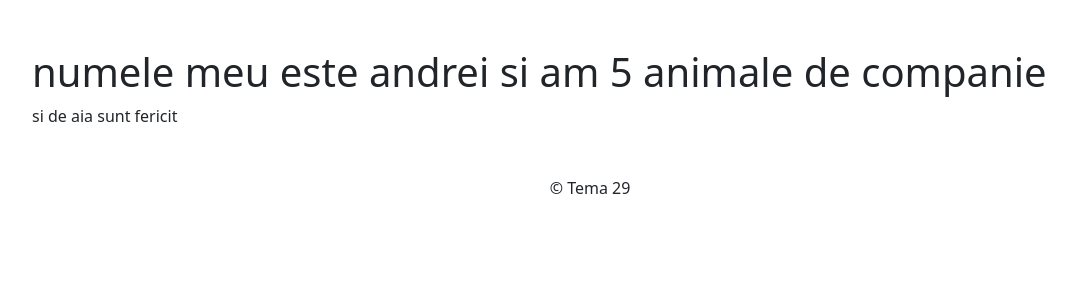
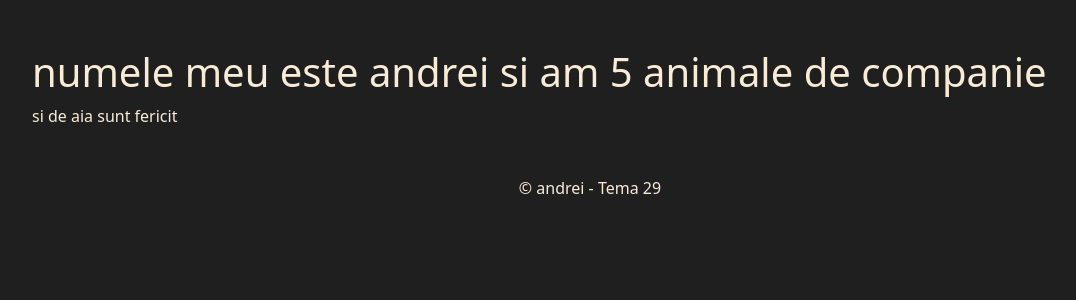
Before and after one commit to andreiclc/django, a Django app: page / in a window 1280 px wide. Shown: the top 300 px of the page, without its empty margins (50-1126 px from the left). Run offline with Django 5.2, Linux system fonts and the light colour scheme.

Commit message:
sablonare includes, add css/js, stilizare din style.css

```diff
--- a/arhiva_teme/settings.py
+++ b/arhiva_teme/settings.py
@@ -108,3 +108,5 @@ USE_TZ = True
 # https://docs.djangoproject.com/en/6.0/howto/static-files/
 
 STATIC_URL = 'static/'
+
+STATICFILES_DIRS = [BASE_DIR / 'tema_29' / 'static']
--- a/root.py
+++ b/root.py
@@ -1,3 +1,6 @@
+import time
+
 CONST = {
-    'nr_tema': 'Tema 29'
+    'nr_tema': 'Tema 29',
+    'version': int(time.time()),
 }
--- /dev/null
+++ b/tema_29/static/tema_29/css/style.css
@@ -0,0 +1,4 @@
+body {
+    background-color: #1f1f1f;
+    color: antiquewhite;
+}
--- a/tema_29/templates/tema_29/includes/footer.html
+++ b/tema_29/templates/tema_29/includes/footer.html
@@ -1,7 +1,10 @@
+    {% load static %}
+
     <footer class="mt-5 text-center">
-        <p>&copy; Tema 29</p>
+        <p>&copy; andrei - Tema 29</p>
     </footer>
 
     <script src="https://cdn.jsdelivr.net/npm/bootstrap@5.3.3/dist/js/bootstrap.bundle.min.js"></script>
+    <script src="{% static 'tema_29/js/script.js' %}?v={{ version }}"></script>
 </body>
 </html>
--- a/tema_29/templates/tema_29/includes/headers.html
+++ b/tema_29/templates/tema_29/includes/headers.html
@@ -1,3 +1,5 @@
+{% load static %}
+
 <!DOCTYPE html>
 <html lang="en">
 <head>
@@ -5,6 +7,8 @@
     <meta name="viewport" content="width=device-width, initial-scale=1, shrink-to-fit=no" />
     <title>{{ titlu }}</title>
     <link href="https://cdn.jsdelivr.net/npm/bootstrap@5.3.3/dist/css/bootstrap.min.css" rel="stylesheet">
+
+    <link rel="stylesheet" href="{% static 'tema_29/css/style.css' %}?v={{ version }}">
 </head>
 <body>
     {% block content %}
--- a/tema_29/views.py
+++ b/tema_29/views.py
@@ -6,5 +6,6 @@ def exercitiu(request):
         'nume': 'andrei',
         'animale': 5,
         'titlu': CONST['nr_tema'],
+        'version': CONST['version'],
     }
     return render(request, 'tema_29/exercitiu.html', context)
```
Also changed, not shown: tema_29/static/tema_29/js/script.js (added).
